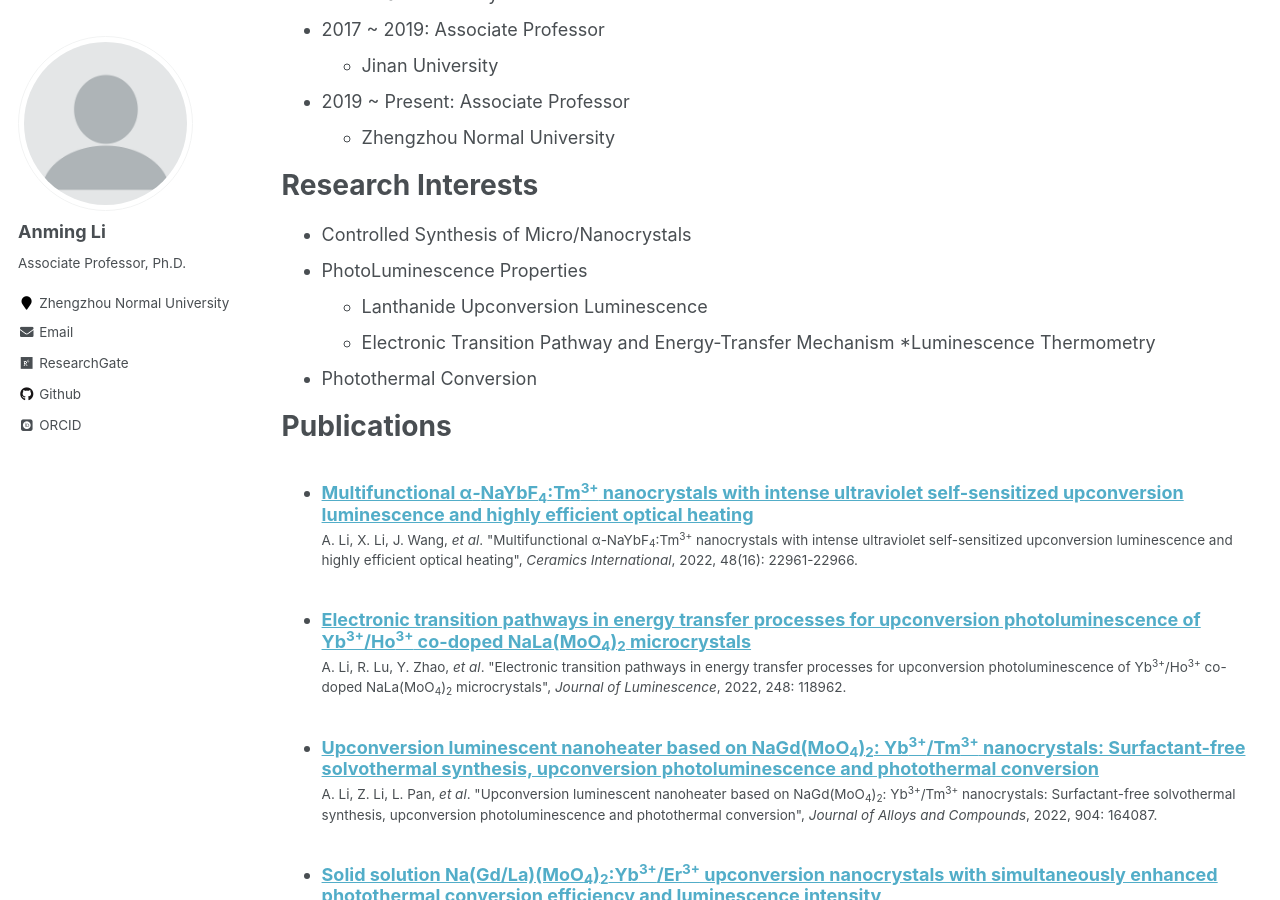
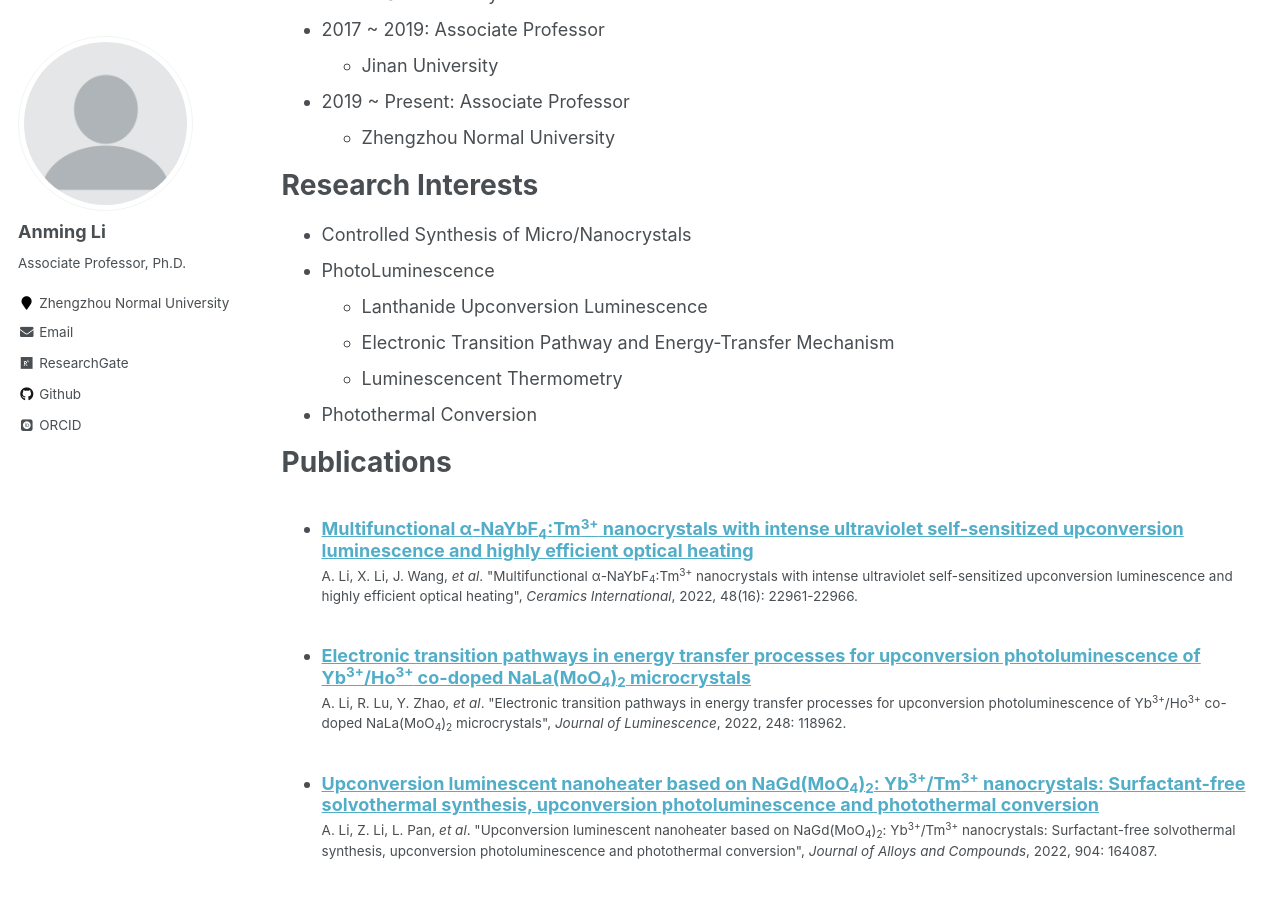
Before and after one commit to ucnclab/ucnclab.github.io, a Jekyll site: the page built from _pages/cv.md, in a window 1280 px wide and 900 px high, scrolled down 437 px. Built offline with Jekyll 4.4.1, drawn with Linux system fonts in a browser that asks for light colours; some web fonts are replaced; formulas are drawn with MathJax 3.

Commit message:
Add files via upload

```diff
--- a/_pages/cv.md
+++ b/_pages/cv.md
@@ -29,10 +29,10 @@ Professional Experience
 Research Interests
 ======
 * Controlled Synthesis of Micro/Nanocrystals
-* PhotoLuminescence Properties
+* PhotoLuminescence
   * Lanthanide Upconversion Luminescence
   * Electronic Transition Pathway and Energy-Transfer Mechanism
-  *Luminescence Thermometry
+  * Luminescencent Thermometry
 * Photothermal Conversion
 
 Publications
```
